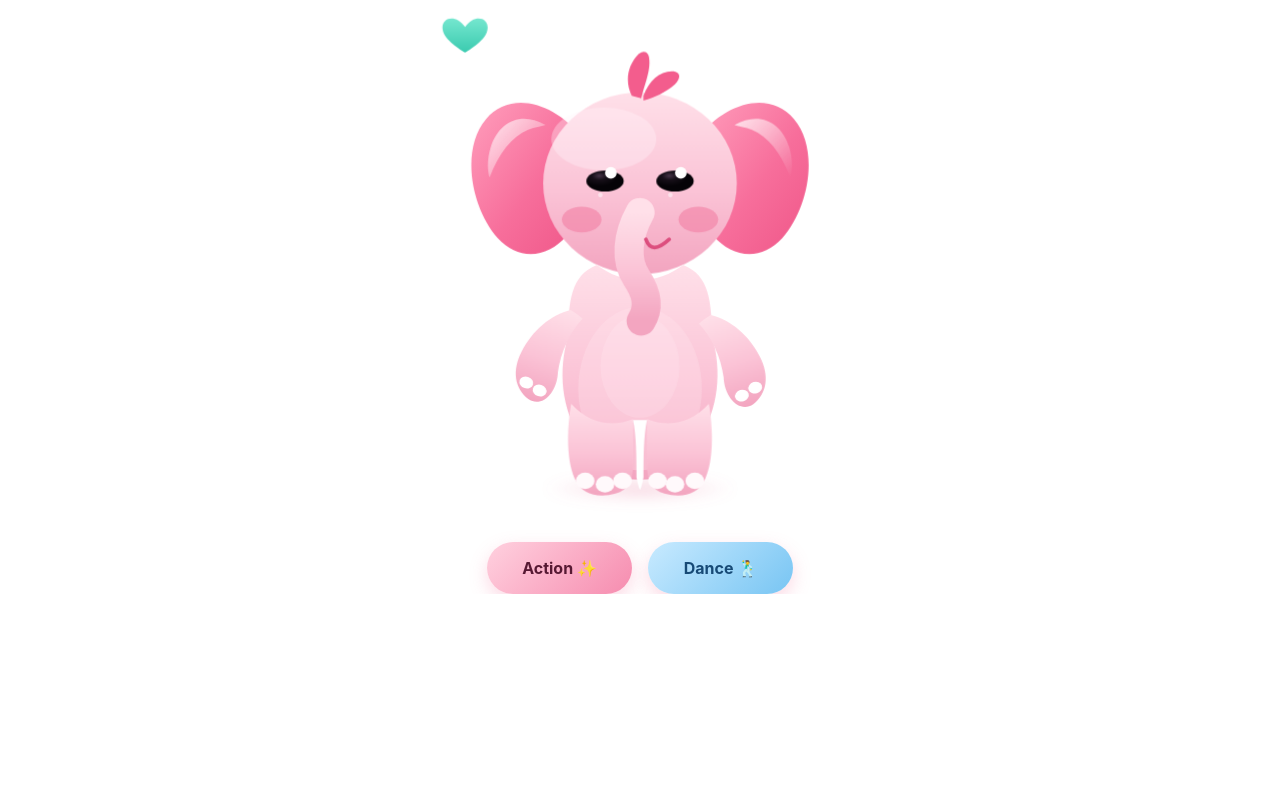
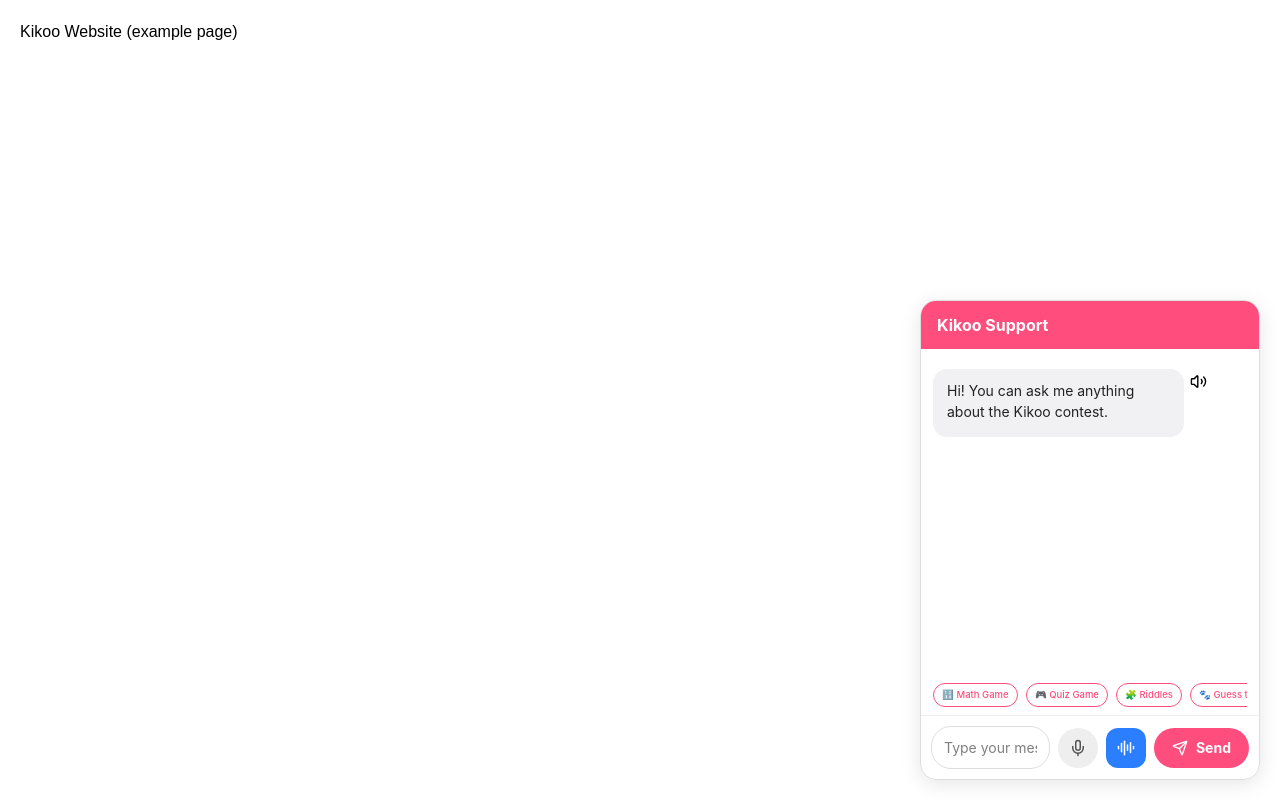
Before and after one commit to Amanpal123450/bot_ai_frontend, a React (Vite) app: page / in a window 1280 px wide. Built offline with nearby package versions, Linux system fonts and the light colour scheme.

Commit message:
Initial commit

```diff
--- a/src/App.jsx
+++ b/src/App.jsx
@@ -1,18 +1,16 @@
 
 import React from "react";
 import Chatbot from "./components/Chatbot";
-import Character from "./components/Character";
 
 function App() {
   return (
-    // <div style={{ fontFamily: "sans-serif" }}>
-    //   <h1 style={{ padding: 20 }}>Kikoo Website (example page)</h1>
+    <div style={{ fontFamily: "sans-serif" }}>
+      <h1 style={{ padding: 20 }}>Kikoo Website (example page)</h1>
 
-    //   <div style={{ position: "fixed", bottom: 20, right: 20 }}>
-    //     <Chatbot />
-    //   </div>
-    // </div>
-    <Character />
+      <div style={{ position: "fixed", bottom: 20, right: 20 }}>
+        <Chatbot />
+      </div>
+    </div>
   );
 }
 
```
